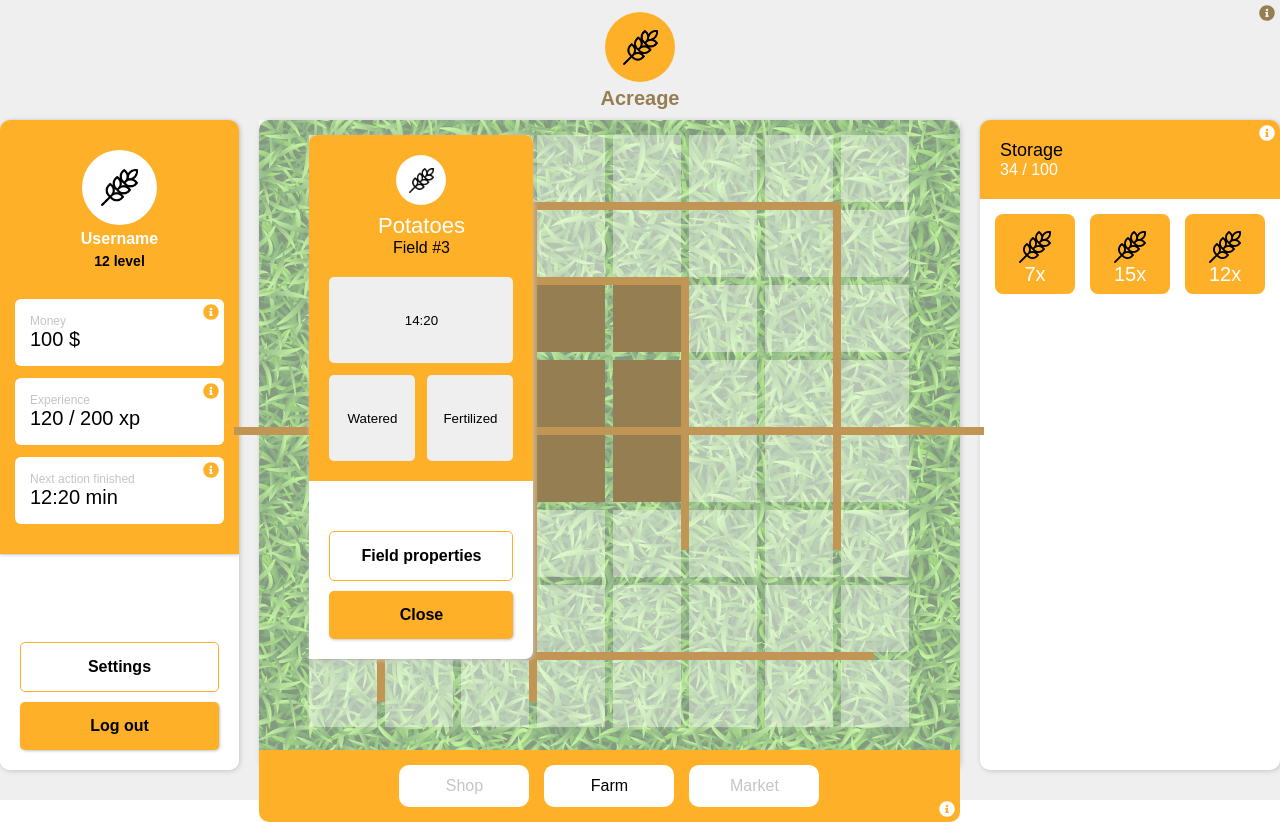
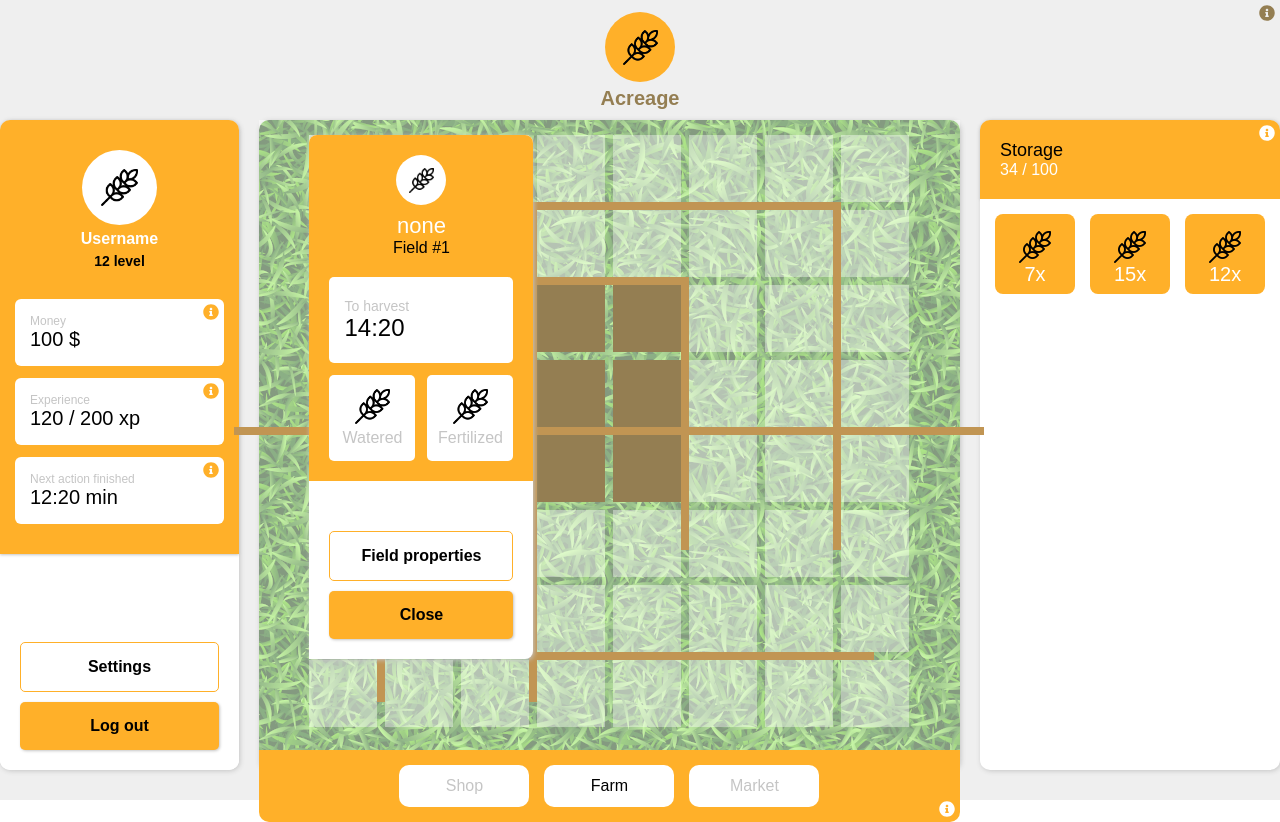
Before and after one commit to karoljurczynski/acreage, a React (Create React App) app: page / in a window 1280 px wide. Both pictures are taken after a click on the button 343 px from the left and 168 px from the top of the page. Built offline with nearby package versions, Linux system fonts and the light colour scheme.

Commit message:
Started adding logic for fields

```diff
--- a/src/components/Field/Field.tsx
+++ b/src/components/Field/Field.tsx
@@ -20,6 +20,9 @@ const Field: React.FC<FieldProps> = ({ fieldId, fieldCrop, fieldStatus }) => {
     { isFieldClicked &&
       <FieldMenu
         closeFieldMenu={ handleFieldOnClick }
+        fieldId={ fieldId }
+        fieldCrop={ fieldCrop }
+        fieldStatus={ fieldStatus }
       />
     }
 
--- a/src/components/FieldMenu/FieldMenu.tsx
+++ b/src/components/FieldMenu/FieldMenu.tsx
@@ -7,21 +7,22 @@ import {
   CropName,
   FieldNumber,
   Main,
-  HalfButton,
-  FullButton,
   BottomSection
 } from './FieldMenuStyles';
 
+import FieldMenuButton from '../FieldMenuButton/FieldMenuButton';
 import { useEffect } from 'react';
-import ReactDOM from 'react-dom';
 import logo from '../../images/logo.png';
 import LargeButton from '../LargeButton/LargeButton';
 
 interface FieldMenuProps {
   closeFieldMenu: () => void;
+  fieldId: number,
+  fieldCrop: string,
+  fieldStatus: string
 }
 
-const FieldMenu: React.FC<FieldMenuProps> = ({ closeFieldMenu }) => {
+const FieldMenu: React.FC<FieldMenuProps> = ({ closeFieldMenu, fieldId, fieldCrop, fieldStatus }) => {
   const mainRoot = document.querySelector("#root") as HTMLElement;
 
   useEffect(() => {
@@ -39,13 +40,13 @@ const FieldMenu: React.FC<FieldMenuProps> = ({ closeFieldMenu }) => {
           <CropImageContainer>
             <CropImage src={ logo } />
           </CropImageContainer>
-          <CropName>Potatoes</CropName>
-          <FieldNumber>Field #3</FieldNumber>
+          <CropName>{ fieldCrop }</CropName>
+          <FieldNumber>{ `Field #${ fieldId + 1 }` }</FieldNumber>
         </HeadingContainer>
         <Main>
-          <FullButton buttonType="time">14:20</FullButton>
-          <HalfButton buttonType="water">Watered</HalfButton>
-          <HalfButton buttonType="fertilizer">Fertilized</HalfButton>
+          <FieldMenuButton size="full" buttonFor="time" textContent="14:20" />
+          <FieldMenuButton size="half" textContent="Watered" />
+          <FieldMenuButton size="half" textContent="Fertilized" />
         </Main>
       </TopSection>
 
--- a/src/components/FieldMenu/FieldMenuStyles.tsx
+++ b/src/components/FieldMenu/FieldMenuStyles.tsx
@@ -84,22 +84,3 @@ export const FieldNumber = styled.p`
   color: ${ colorList.black };
   font-size: 16px;
 `;
-
-export const HalfButton = styled.button<ButtonsProps>`
-  display: block;
-  width: 86px;
-  height: 86px;
-  border-radius: 5px;
-
-  :nth-of-type(2) {
-    margin-right: 12px;
-  }
-`;
-
-export const FullButton = styled.button<ButtonsProps>`
-  display: block;
-  width: 184px;
-  height: 86px;
-  border-radius: 5px;
-  margin-bottom: 12px;
-`;
--- /dev/null
+++ b/src/components/FieldMenuButton/FieldMenuButton.tsx
@@ -0,0 +1,22 @@
+import { Button, ButtonHeading, ButtonTextContent, ButtonIcon } from './FieldMenuButtonStyles';
+import logo from '../../images/logo.png';
+
+interface FieldMenuButtonProps {
+  size: "half" | "full";
+  buttonFor?: "time" | "barn";
+  textContent: string;
+}
+
+const FieldMenuButton: React.FC<FieldMenuButtonProps> = ({ size, buttonFor, textContent }) => {
+  return (
+    <Button
+      size={ size }
+      buttonFor={ buttonFor }>
+      { buttonFor && <ButtonHeading>To harvest</ButtonHeading> }
+      { !buttonFor && <ButtonIcon src={ logo }></ButtonIcon> }
+      <ButtonTextContent size={ size } buttonFor={ buttonFor }>{ textContent }</ButtonTextContent>
+    </Button>
+  )
+}
+
+export default FieldMenuButton;
--- /dev/null
+++ b/src/components/FieldMenuButton/FieldMenuButtonStyles.tsx
@@ -0,0 +1,79 @@
+import styled from 'styled-components';
+import colorList from '../../config/colorList';
+
+interface ButtonProps {
+  size: "half" | "full";
+  buttonFor?: "time" | "barn";
+}
+
+interface TextContentProps {
+  size: "half" | "full";
+  buttonFor?: "time" | "barn";
+  color?: "primary" | "watered" | "fertilized" | "red";
+}
+
+export const Button = styled.button<ButtonProps>`
+  background-color: ${ colorList.white };
+  color: ${ colorList.black };
+  display: flex;
+  flex-direction: column;
+  align-items: center;
+  justify-content: center;
+  width: 86px;
+  height: 86px;
+  border-radius: 5px;
+
+  ${({ size }) => (size === "half") && `
+    :nth-of-type(2) {
+      margin-right: 12px;
+    }
+  `};
+
+  ${({ size }) => (size === "full") && `
+    width: 184px;
+    margin-bottom: 12px;
+  `};
+
+  ${({ buttonFor }) => buttonFor && `
+    align-items: flex-start;
+    padding-left: 15px;
+  `};
+`;
+
+export const ButtonHeading = styled.h4`
+  font-size: 14px;
+  color: ${ colorList.textGray };
+`;
+
+export const ButtonTextContent = styled.p<TextContentProps>`
+  font-size: 16px;
+  color: ${ colorList.textGray };
+
+  ${({ color }) => color === "primary" && `
+    color: ${ colorList.mainOrange };
+  `};
+
+  ${({ color }) => color === "fertilized" && `
+    color: ${ colorList.darkBrown };
+  `};
+
+  ${({ color }) => color === "watered" && `
+    color: ${ colorList.blue };
+  `};
+
+  ${({ color }) => color === "red" && `
+    color: ${ colorList.warningRed };
+  `};
+
+  ${({ size, buttonFor }) => (size === "full" && buttonFor) && `
+    font-size: 24px;
+    color: ${ colorList.black };
+  `}
+`;
+
+export const ButtonIcon = styled.img`
+  display: block;
+  width: auto;
+  height: 40%;
+  margin-bottom: 5px;
+`;
--- a/src/config/colorList.ts
+++ b/src/config/colorList.ts
@@ -9,7 +9,9 @@ const colorList: ColorListPattern = {
   mainOrange: "#FFB029",
   lightBrown: "#C19553",
   darkBrown: "#947E52",
-  black: "#000000"
+  black: "#000000",
+  blue: "#00B2CE",
+  warningRed: "#E60000"
 }
 
 export default colorList;
--- a/src/config/fields.ts
+++ b/src/config/fields.ts
@@ -1,6 +1,6 @@
 export interface FieldsPattern {
   fieldId: number,
-  fieldStatus: "disabled" | "empty" | "building" | "grow" | "harvest",
+  fieldStatus: "disabled" | "empty" | "building" | "grow" | "harvest" | "Not owned",
   fieldCrop: string;
 }
 
```
